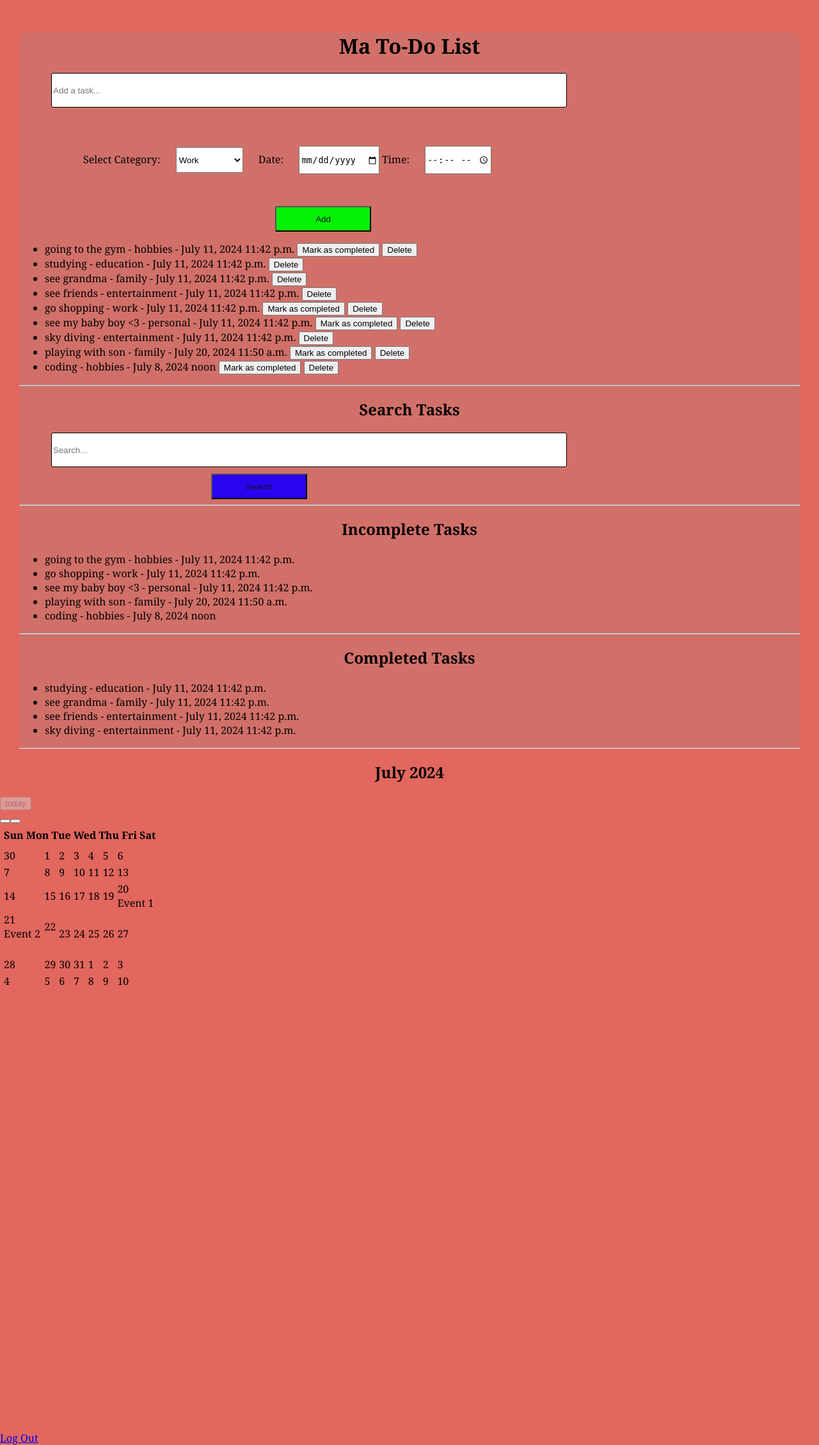
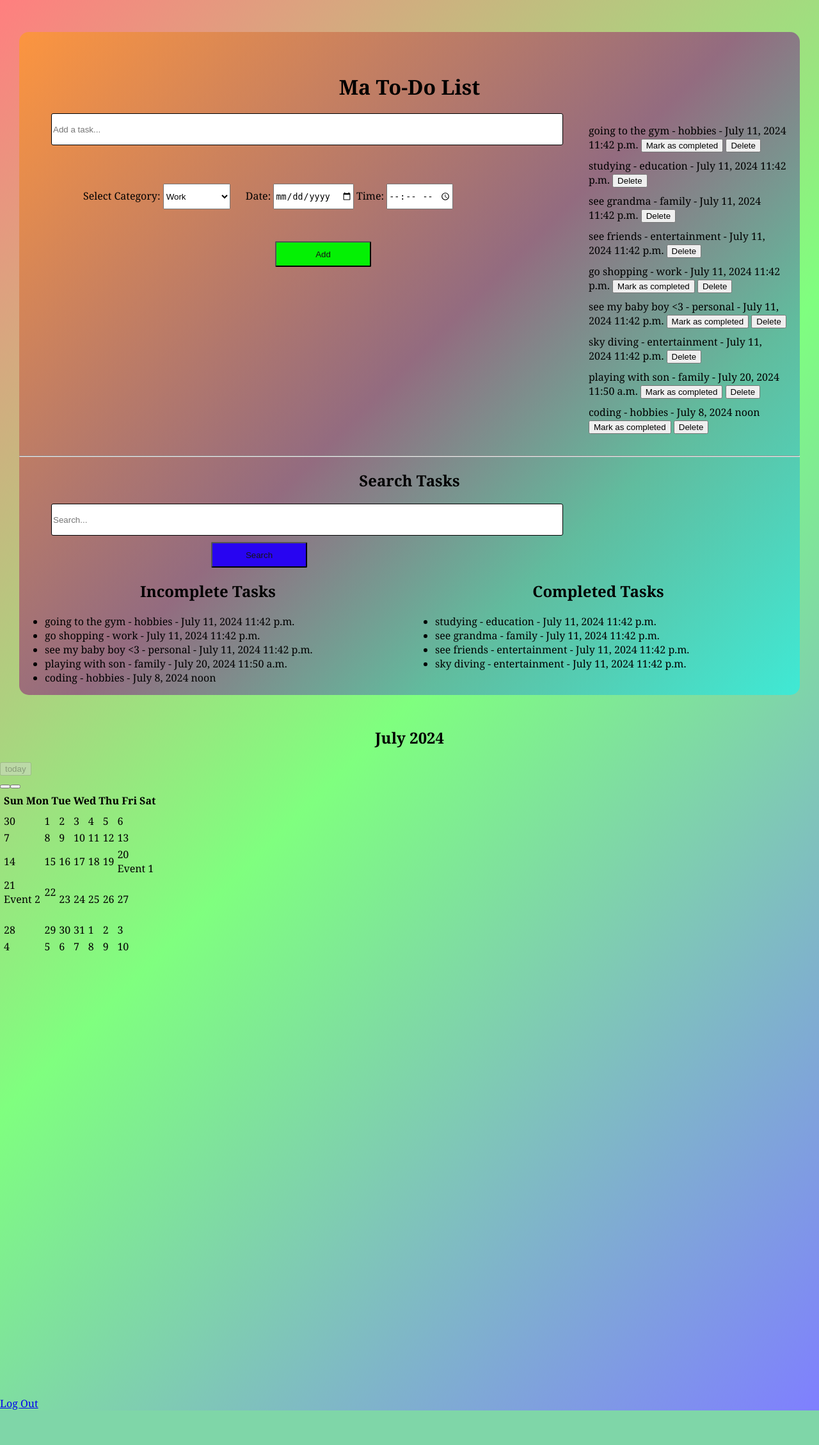
Before and after one commit to Ilefrajhi/to-do-list, a Django app: page /main/ in a window 1280 px wide. Shown: the whole page at 64% size. After the commit the page ends 2204 px from the top, so only its background shows below. Run offline with Django 5.2, Linux system fonts and the light colour scheme; data comes from the database, SQL or seed files in the repository; lists and menus that the app fills with data are empty; some libraries are stand-ins or nearby versions.

Commit message:
fixed the complete view and adding styles to main

```diff
--- a/todo/webapp/static/main.css
+++ b/todo/webapp/static/main.css
@@ -1,5 +1,9 @@
+* {
+    box-sizing: border-box;
+}
+
 body {
-    background-color: rgb(226, 103, 94);
+    background: linear-gradient(135deg, rgba(255, 0, 0, 0.5), rgba(0, 255, 0, 0.5), rgba(0, 0, 255, 0.5));
     color: black !important;
     align-items: center;
     font-family: Cambria, Cochin, Georgia, Times, 'Times New Roman', serif;
@@ -8,37 +12,30 @@ body {
 }
 
 .container {
-margin-bottom: 50px auto;
-background-color: rgba(146, 148, 148, 0.212);
-margin-left: 30px;
-margin-right: 30px ;
-margin-top: 50px;
+    margin: 50px 30px; /* Adjusted to shorthand property */
+    background: linear-gradient(135deg, rgba(255, 165, 0, 0.5), rgba(128, 0, 128, 0.5), rgba(0, 255, 255, 0.5));
     border-radius: 15px;
-
 }
 
-h1,h2 {
+h1, h2 {
     text-align: center;
+    margin-top: 20px;
+    margin-bottom: 20px;
 }
 
-#task{
+#task {
     width: 800px !important;
     height: 50px !important;
     margin-left: 50px !important;
-    border : 1px solid ;
+    border: 1px solid;
     border-radius: 3px !important;
     margin-bottom: 10px !important;
-}
-
-input[type="text"] {
-
 }
 
 input[type="text"]:hover {
     background-color: rgba(169, 169, 169, 0.527);
     border-color: rgb(0, 0, 255);
     box-shadow: 10px;
-
 }
 
 #category {
@@ -48,13 +45,11 @@ input[type="text"]:hover {
 }
 
 .group {
-    margin-left: 100px;
-    margin-right: 20px;
-    margin-top: 50px;
+    margin: 50px 20px 0 100px; /* Adjusted to shorthand property */
 }
 
 #date-time {
-    width: auto !important;;
+    width: auto !important;
     height: 40px;
 }
 
@@ -69,12 +64,14 @@ input[type="text"]:hover {
     margin-top: 50px !important;
 }
 
-#task-list{
+#task-list {
 }
 
 .content {
-   display: inline;
+    display: flex; /* Use flexbox for layout */
+    justify-content: space-between; /* Distribute space between elements */
 }
+
 .search-tasks {
     text-align: center;
     align-items: center;
@@ -94,7 +91,45 @@ input[type="text"]:hover {
     width: 800px !important;
     height: 50px !important;
     margin-left: 50px !important;
-    border : 1px solid ;
+    border: 1px solid;
     border-radius: 3px !important;
     margin-bottom: 10px !important;
 }
+
+.task-status {
+    display: flex; /* Use flexbox for layout */
+}
+
+.incomplete_tasks, .completed_tasks {
+    flex: 1; /* Flex-grow to evenly distribute space */
+    margin-right: 20px; /* Adjust margin between the two divs */
+}
+
+.form-group, .task-list {
+    flex: 1; /* Flex-grow to evenly distribute space */
+    margin-right: 20px; /* Adjust margin between the two divs */
+}
+
+.form-group {
+    display: flex; /* Use flexbox for layout */
+    flex-wrap: wrap; /* Wrap children */
+}
+
+.form-group > * {
+    flex: 1; /* Grow to fill available space */
+    margin-right: 20px; /* Adjust margin between form elements */
+}
+
+.task-list {
+    display: flex; /* Use flexbox for layout */
+    flex-direction: column; /* Column layout for list items */
+}
+
+.task-list ul {
+    list-style-type: none; /* Remove default list styling */
+    padding: 0;
+}
+
+.task-list li {
+    margin-bottom: 10px; /* Adjust spacing between list items */
+}
--- a/todo/webapp/templates/main.html
+++ b/todo/webapp/templates/main.html
@@ -10,15 +10,18 @@
 </head>
 <body>
     <div class="container">
-        <div class=="content">
+        <br>
+        <br>
         <h1>Ma To-Do List</h1>
-        <form action="{% url 'add_task' %}" method="POST" id="form">
+        <div class="content">
+            <div class="form-group">
+                <form action="{% url 'add_task' %}" method="POST">
                     {% csrf_token %}
                     <input type="text" id="task" name="title" placeholder="Add a task..." required><br>
                     <div class="group">
-            <label for="category" id="category">Select Category:</label>
-            <select id="category" name="category"  id="category" required>
-                <option value="work" id="option">Work</option>
+                        <label for="category">Select Category:</label>
+                        <select id="category" name="category" required>
+                            <option value="work">Work</option>
                             <option value="personal">Personal</option>
                             <option value="shopping">Shopping</option>
                             <option value="family">Family</option>
@@ -26,14 +29,16 @@
                             <option value="education">Education</option>
                             <option value="entertainment">Entertainment</option>
                         </select>
-            <label for="date" id="category">Date:</label>
+                        <label for="date">Date:</label>
                         <input type="date" id="date-time" name="date" required>
-            <label for="time" id="category">Time:</label>
+                        <label for="time">Time:</label>
                         <input type="time" id="date-time" name="time" required><br>
                         <button type="submit" id="submit-btn">Add</button>
                     </div>
                 </form>
-        <ul class="task-list">
+            </div>
+            <div class="task-list">
+                <ul id="task-list">
                     {% for task in tasks %}
                         <li>
                             {{ task.title }} - {{ task.category }} - {{ task.date }} {{ task.time }}
@@ -51,6 +56,7 @@
                     {% endfor %}
                 </ul>
             </div>
+        </div>
     <hr>
     <div class="search_tasks">
         <h2>Search Tasks</h2>
@@ -58,22 +64,24 @@
             <input type="text" name="q" id="q" placeholder="Search...">
             <button type="submit" id="search">Search</button>
     </div>
-        <hr>
+    <div class="task-status">
+        <div class="incomplete_tasks">
             <h2>Incomplete Tasks</h2>
             <ul>
                 {% for task in incomplete_tasks %}
                     <li>{{ task.title }} - {{ task.category }} - {{ task.date }} {{ task.time }}</li>
                 {% endfor %}
             </ul>
-        <hr>
+        </div>
+        <div class="completed_tasks">
             <h2>Completed Tasks</h2>
             <ul>
                 {% for task in completed_tasks %}
                     <li>{{ task.title }} - {{ task.category }} - {{ task.date }} {{ task.time }}</li>
                 {% endfor %}
             </ul>
-        <hr>
-        </form>
+        </div>
+    </div>
 </div>
 
     <div id='calendar'></div>
```
Lines whose indentation alone changed are shown as unchanged.
